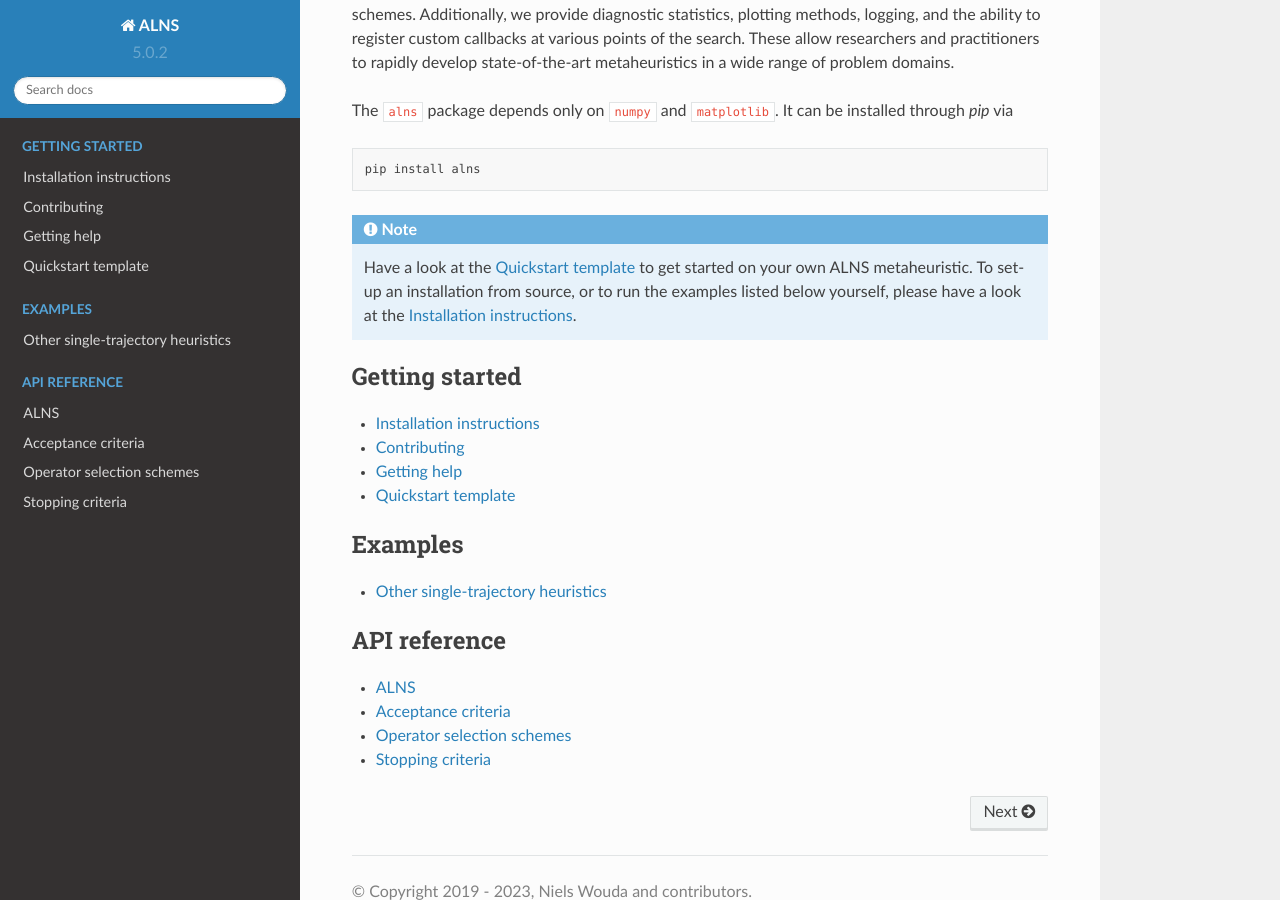
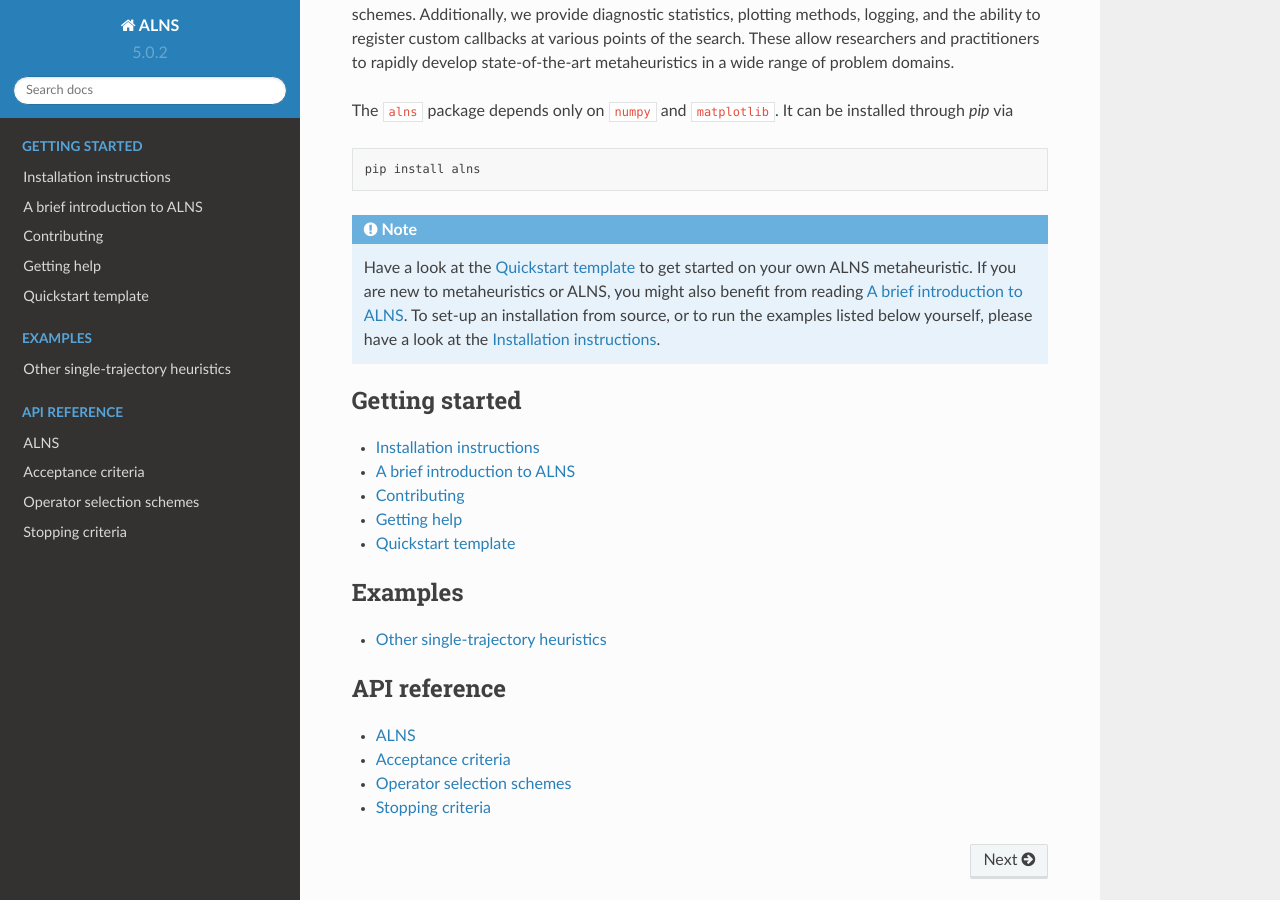
Before and after one commit to N-Wouda/ALNS, a Sphinx documentation site: the page built from docs/source/index.rst, in a window 1280 px wide and 900 px high, scrolled down 495 px. Built offline with Sphinx 7.4.7 and the Read the Docs theme 2.0.0, drawn with Linux system fonts in a browser that asks for light colours; pages that are not in the unit, such as notebooks, are missing from menus.

Commit message:
Stub for intro to ALNS page

```diff
--- a/docs/source/index.rst
+++ b/docs/source/index.rst
@@ -25,6 +25,7 @@ It can be installed through *pip* via
 .. note::
 
     Have a look at the :doc:`setup/template` to get started on your own ALNS metaheuristic.
+    If you are new to metaheuristics or ALNS, you might also benefit from reading :doc:`setup/introduction_to_alns`.
     To set-up an installation from source, or to run the examples listed below yourself, please have a look at the :doc:`setup/installation`.
 
 .. toctree::
@@ -32,6 +33,7 @@ It can be installed through *pip* via
    :caption: Getting started
 
    setup/installation
+   setup/introduction_to_alns
    setup/contributing
    setup/getting_help
    setup/template
--- /dev/null
+++ b/docs/source/setup/introduction_to_alns.rst
@@ -0,0 +1,4 @@
+A brief introduction to ALNS
+============================
+
+TODO
```
